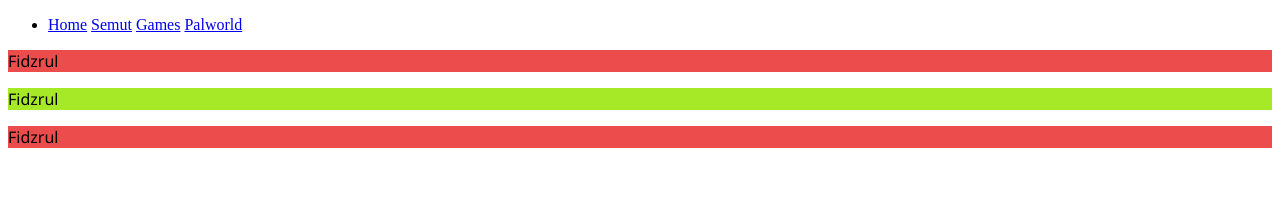
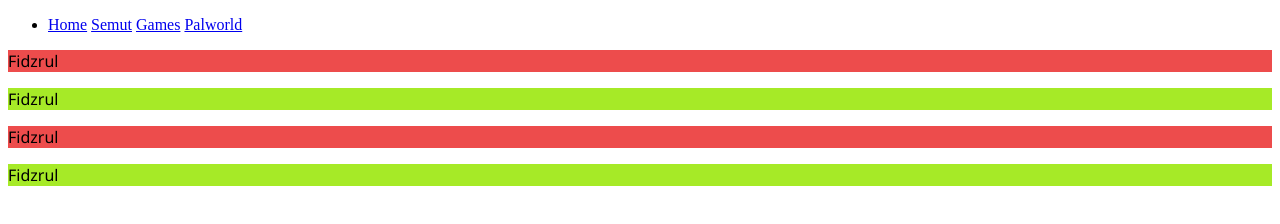
Before and after one commit to fidzrul/ocb24-week-2, a plain HTML site: page index.html in a window 1280 px wide. Drawn offline with Linux system fonts and the light colour scheme.

Commit message:
tambah Fidzrul

```diff
--- a/index.html
+++ b/index.html
@@ -29,6 +29,11 @@
     background-color: rgb(237, 76, 76);">
         Fidzrul
     </p>
+    <p style="background-color: rgb(166, 234, 39);
+    border: 0cap;
+    font-family: 'Segoe UI', Tahoma, Geneva, Verdana, sans-serif;">
+        Fidzrul
+    </p>
 
 </body>
 </html>
```
